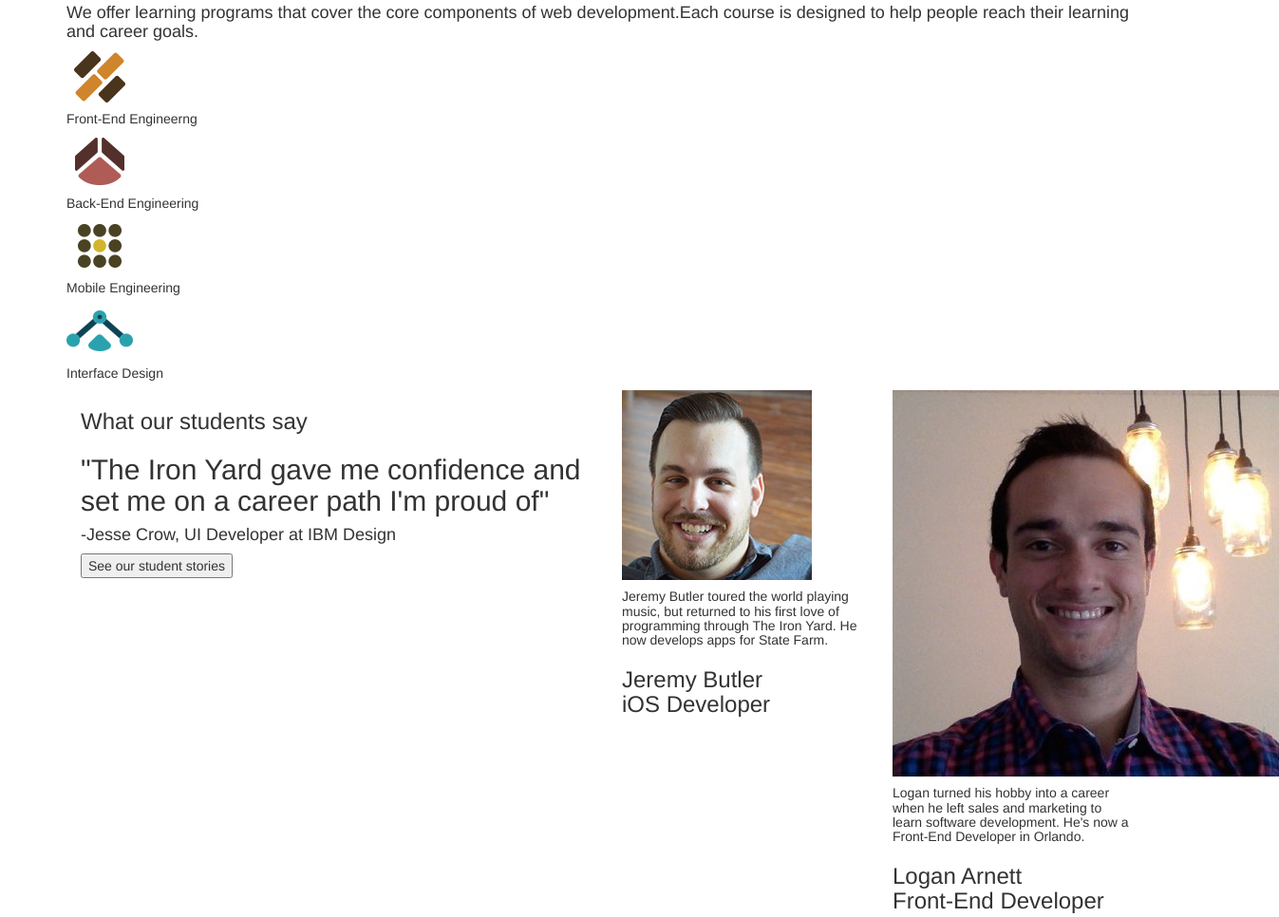
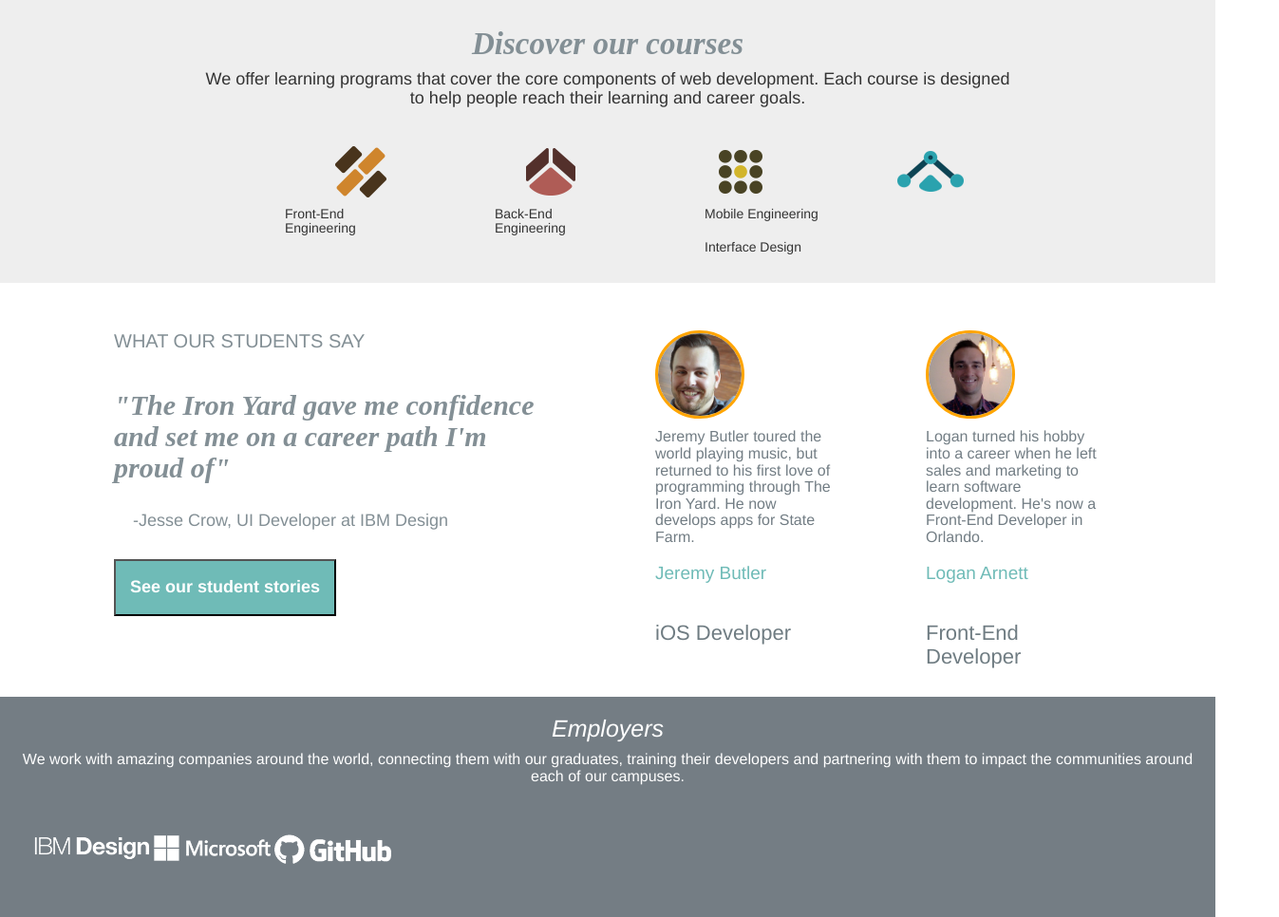
Before and after one commit to bbkoshy/tiy-homework-cssbootcamp, a plain HTML site: page index.html in a window 1280 px wide. Shown: the part 1294-2260 px from the top of the page at 95% size, 1347 px wide, since content can reach past the window. Drawn offline with nearby package versions, Linux system fonts and the light colour scheme.

Commit message:
Third Draft of bootcampt assignment

```diff
--- a/css/styles.css
+++ b/css/styles.css
@@ -142,3 +142,152 @@ color: white;
   float: right;
   margin-bottom: 20px;
 }
+
+.containerdiscover{
+  background-color: #EEEEEE;
+  padding: 20px 215px;
+  overflow: hidden;
+
+}
+
+.containerdiscover h3{
+  font-style: italic;
+  font-family: "ff-tisa-web-pro";
+  font-weight: bolder;
+  color: #838F95;
+  text-align: center;
+  padding: 0px 15px;
+  font-size: 33px;
+}
+
+
+.containerdiscover h4{
+  text-align: center;
+  padding-bottom: 30px;
+
+}
+
+.containerdiscover img{
+margin-left: 130px;
+float: left;
+display: inline;
+
+}
+
+
+.containerdiscover h5{
+  margin-left: 85px;
+  float: left;
+  width: 16%;
+
+}
+
+.col-md-6.testimonials{
+  padding: 30px 50px;
+}
+.col-md-6.testimonials h3{
+  text-transform: uppercase;
+  padding-bottom: 20px;
+  font-size: 20px;
+  color: #838F95;
+}
+
+.col-md-6.testimonials h2{
+  color: #838F95;
+  font-weight: bolder;
+  font-style: italic;
+  font-family: "ff-tisa-web-pro", serif;
+
+}
+
+.col-md-6.testimonials h4{
+  color: #838F95;
+  padding: 20px;
+
+}
+
+.col-md-6.testimonials button{
+  padding: 15px;
+  background-color: #6FBBB7;
+  color: white;
+  font-weight: bolder;
+  font-size: 18px;
+
+}
+
+.col-md-3.student{
+  padding: 20px 50px;
+}
+.col-md-3.student img{
+  margin-top: 30px;
+  border-radius: 60px;
+  border: 3px solid orange;
+  height: 93px;
+  width: 94px;
+
+}
+
+.col-md-3.student h5{
+  color: #727D84;
+  font-size: 16px;
+  font-weight: normal;
+}
+
+.col-md-3.student h3{
+  color: #6FBBB7;
+  font-size: 19px;
+}
+
+.col-md-3.student h6{
+  color: #6F7C82;
+  font-size: 22px;
+}
+
+.container.fluid.gray{
+  background: url(../images/employers-image.jpg)top center;
+  background-repeat: no-repeat;
+  background-size: cover;
+  width: 100%;
+}
+
+.container.fluid.gray h3{
+  color: white;
+  text-align: center;
+  font-style: italic;
+  font-size: 25px;
+
+}
+
+.container.fluid.gray h5{
+  font-size: 16px;
+  text-align: center;
+  color: white;
+  font-weight: normal;
+}
+
+.row.logos{
+  display: block;
+  padding: 20px;
+
+}
+
+
+.col-md-4.forms{
+background-color: #EBEBEB;
+border-radius: 10px;
+border: 2px solid #EBEBEB;
+margin-top: 50px;
+margin-bottom: 5px;
+
+}
+
+.col-md-4.forms .contact-form{
+  padding: 35px;
+}
+
+.col-md-4.forms .contact-form button{
+  padding: 10px;
+  background-color: #6FBBB7;
+  color: white;
+  font-size: 12px;
+}
--- a/index.html
+++ b/index.html
@@ -67,27 +67,27 @@
              </div>
          </div>
 </div>
-<div class="container 3">
+<div class="containerdiscover">
           <h3>Discover our courses</h3>
-          <h4>We offer learning programs that cover the core components of web development.Each course is designed to help people reach their learning and career goals. </h4>
-          <img src="images/icon-front-end-trim-40431980b5a2d0e731937ecece8b8958f4323899058d0332c4231eb09b18f580.png" alt="" /><h5>Front-End Engineerng</h5>
-          <img src="images/icon-back-end-trim-471664040cbfdf27f6a4ee15a015914dda20e941ae0665f08b3bcf1a3e6b9191.png" alt="" /><h5>Back-End Engineering</h5>
-          <img src="images/icon-mobile-trim-72bd4daae60f7c31957fe0e6d5d7f9dbcde312f1d1de2733bc19111e7e5aef36.png" alt="" /><h5>Mobile Engineering</h5>
-          <img src="images/icon-design-trim-8f4d3695a10f0faf64a3766e2e33f7619b829ebca8f228e7925d78cf6ff94234.png" alt="" /><h5>Interface Design</h5>
+          <h4>We offer learning programs that cover the core components of web development. Each   course is designed to help people reach their learning and career goals. </h4>
+          <img src="images/icon-front-end-trim-40431980b5a2d0e731937ecece8b8958f4323899058d0332c4231eb09b18f580.png" alt="" />
+          <img src="images/icon-back-end-trim-471664040cbfdf27f6a4ee15a015914dda20e941ae0665f08b3bcf1a3e6b9191.png" alt="" />
+          <img src="images/icon-mobile-trim-72bd4daae60f7c31957fe0e6d5d7f9dbcde312f1d1de2733bc19111e7e5aef36.png" alt="" />
+          <img src="images/icon-design-trim-8f4d3695a10f0faf64a3766e2e33f7619b829ebca8f228e7925d78cf6ff94234.png" alt="" /><h5>Front-End Engineering</h5><h5>Back-End Engineering</h5><h5>Mobile Engineering</h5><h5>Interface Design</h5>
 </div>
 
-<div class="container 4">
-      <div class="col-md-6">
+<div class="container testimonials">
+      <div class="col-md-6 testimonials">
           <h3>What our students say</h3>
           <h2>"The Iron Yard gave me confidence and set me on a career path I'm proud of"</h2>
           <h4>-Jesse Crow, UI Developer at IBM Design</h4>
           <button type="studentstories" name="button">See our student stories</button>
        </div>
-       <div class="col-md-3">
-          <img src="images/jeremy-butler-thumb.jpg" alt="" /><h5>Jeremy Butler toured the world playing music, but returned to his first love of programming through The Iron Yard. He now develops apps for State Farm.</h5><h3>Jeremy Butler <br>iOS Developer</h3>
+       <div class="col-md-3 student">
+          <img src="images/jeremy-butler-thumb.jpg" alt="" /><h5>Jeremy Butler toured the world playing music, but returned to his first love of programming through The Iron Yard. He now develops apps for State Farm.</h5><h3>Jeremy Butler</h3> <br><h6>iOS Developer</h6>
        </div>
-       <div class="col-md-3">
-          <img src="images/logan-arnett-thumb.jpg" alt="" /><h5>Logan turned his hobby into a career when he left sales and marketing to learn software development. He's now a Front-End Developer in Orlando.</h5><h3>Logan Arnett <br>Front-End Developer</h3>
+       <div class="col-md-3 student">
+          <img src="images/logan-arnett-thumb.jpg" alt="" /><h5>Logan turned his hobby into a career when he left sales and marketing to learn software development. He's now a Front-End Developer in Orlando.</h5><h3>Logan Arnett</h3><br><h6>Front-End Developer</h6>
         </div>
 </div>
 <div class="container fluid gray">
@@ -148,7 +148,7 @@
           <img src="images/poetic-logo-2ec549b25e0641d8200a4f09b05d7e2e27378e93c15a0491edc32de7e90e37cc-1.png" alt="" />
         </div>
       </div>
-</div>
+    </div>
 <div class="container 6">
         <div class="col-md-4 penultimate">
                 <h4>questions?</h4>
@@ -156,26 +156,24 @@
                 <p>Whether you're thinking about starting a new career, interested in learning more about our programs for individuals or businesses, or just want to chat, we're here and we'd love to connect with you. Shoot us an email or your phone number and we'll get back to you soon, or you can chat with us right away using the chat icon below.</p>
           </div>
           <div class="col-md-4 forms">
-                <form class="call form">
-                <label for="First Name"></label>
-                <input type="Last Name" name="last name"/>
-                <label for="Your Phone Number"></label>
-                <input type="email" name="user_name"/>
-                <label for="message">Message:</label>
-                <textarea name="user_message"></textarea>
-                <button type="submit">Send</button>
-                </form>
+              <form class="contact-form">
+              <input id="firstname" class="form-control half-width" aria-label="first_name" aria-requred="true" name="account[first_name]" placeholder="First Name" type="text">
+              <label for="last_name"></label>
+              <input id="lastname" class="form-control half-width right" aria-label="last name" aria-required="true" name="account[last_name]" placeholder="Last Name" type="text">
+              <label for="phoneNumber"></label>
+              <input aria-label="phonenumber" aria-required="false" class="form-control" id="phonenumber" name="account[phone]" placeholder="Phone Number" type="text">
+              <button type="submit">Gimme a ring</button>
+            </form>
           </div>
           <div class="col-md-4 forms">
-                <form class="contact-form">
-                <label for="name">Name:</label>
-                <input type="text" name="user_name"/>
-                <label for="email"> Email:</label>
-                <input type="email" name="user_name"/>
-                <label for="message"></label>
-                <textarea name="user_message"></textarea>
-                <button type="submit"></button>
-                </form>
+            <form class="contact-form">
+            <input id="first name" class="form-control half-width" aria-label="first_name" aria-requred="true" name="account[first_name]" placeholder="First Name" type="text">
+            <label for="last_name"></label>
+            <input id="last name" class="form-control half-width right" aria-label="last name" aria-required="true" name="account[last_name]" placeholder="Last Name" type="text">
+            <label for="email address"></label>
+            <input aria-label="email address" aria-required="false" class="form-control" id="email address" name="account[email]" placeholder="Your Email Address" type="text">
+            <button type="submit">Email me</button>
+          </form>
           </div>
 </div>
   </body>
```
Also changed, not shown: images/employers-image.jpg (added).
